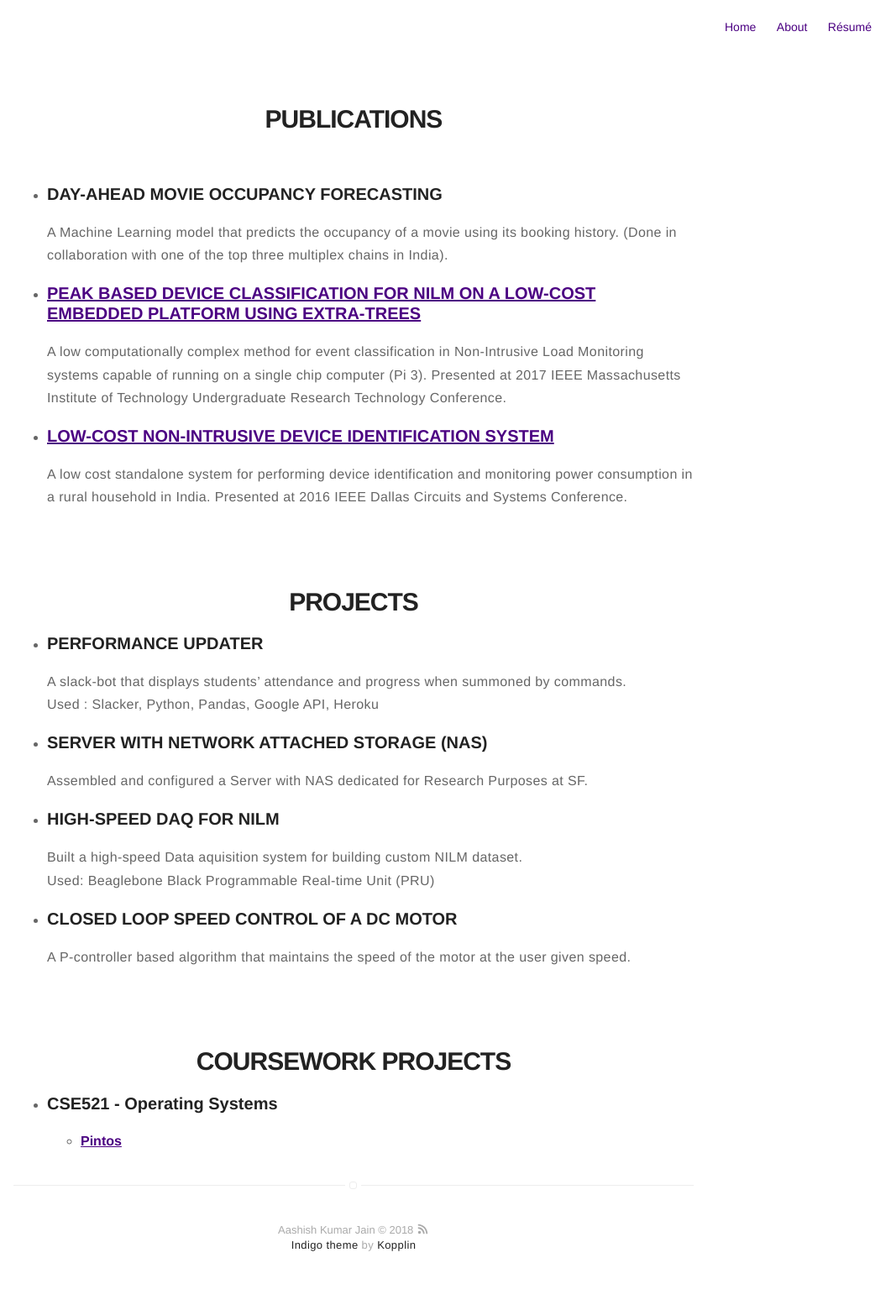
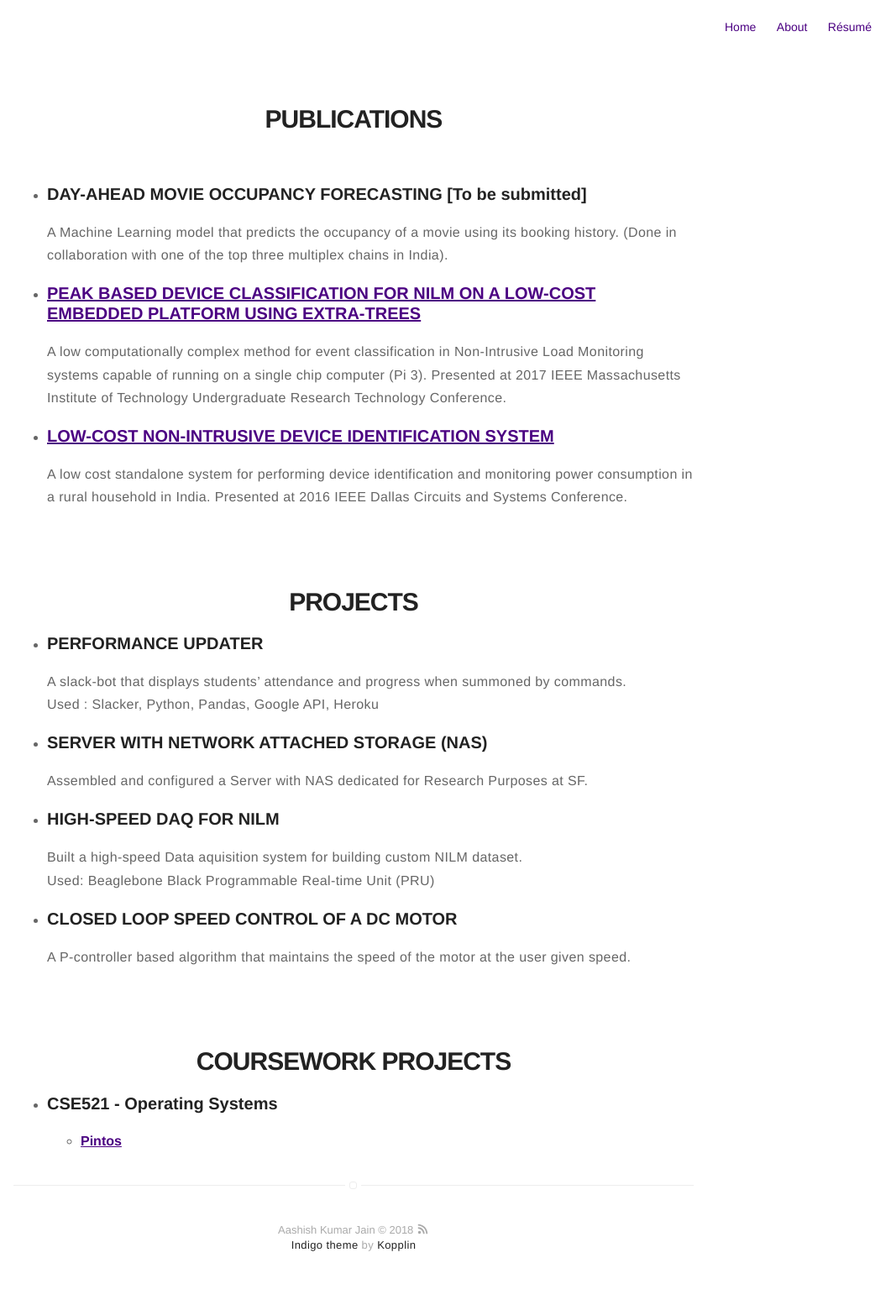
Before and after one commit to aashish-jain/aashish-jain.github.io, a Jekyll site: the page built from research.md, in a window 1280 px wide. Shown: the whole page at 84% size, without its empty margins (219-1280 px from the left). Built offline with Jekyll 4.4.1, drawn with Linux system fonts in a browser that asks for light colours; emoji names are drawn with the system emoji font.

```diff
--- a/research.md
+++ b/research.md
@@ -7,7 +7,7 @@ layout: page
 
 <ul>
     <li>
-        <h3>DAY-AHEAD MOVIE OCCUPANCY FORECASTING</h3>
+        <h3>DAY-AHEAD MOVIE OCCUPANCY FORECASTING [To be submitted]</h3>
         <p>
         A Machine Learning model that predicts the occupancy of a movie using its booking history. (Done in collaboration with one of the top three multiplex chains in India).
         </p>
```
Also changed, not shown: 2 other files.
